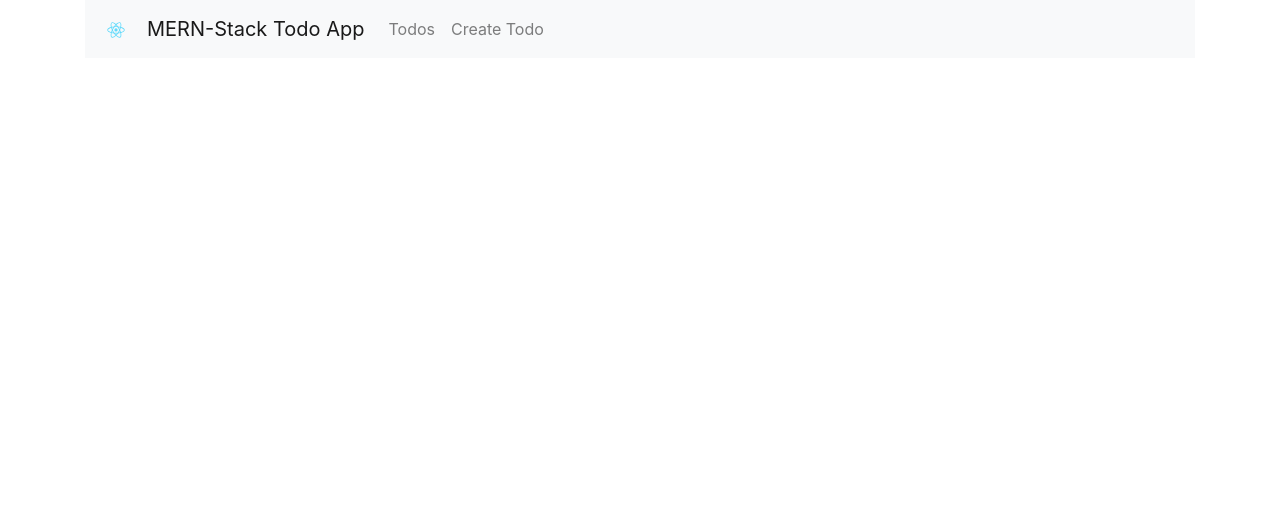
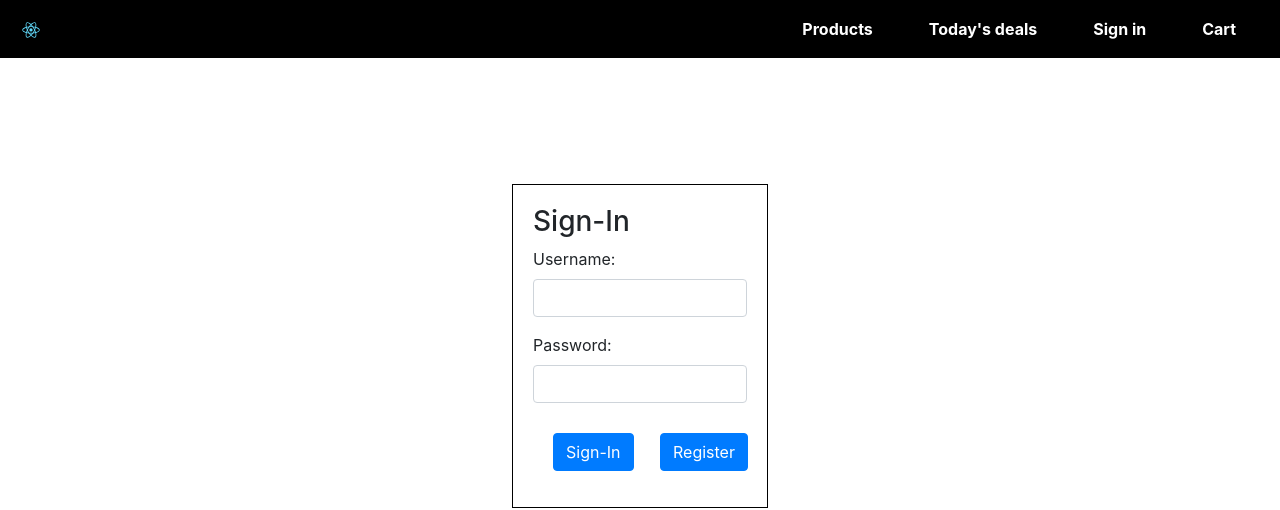
Before and after one commit to saipavani68/Ecommerce-App, a React (Create React App) app: page /signIn in a window 1280 px wide. Shown: the top 510 px of the page. Built offline with nearby package versions, Linux system fonts and the light colour scheme.

Commit message:
added styling for header

```diff
--- a/src/App.css
+++ b/src/App.css
@@ -14,7 +14,7 @@
 }
 
 .App-header {
-  background-color: #282c34;
+  background-color: #b9b9b9;
   min-height: 100vh;
   display: flex;
   flex-direction: column;
@@ -28,6 +28,25 @@
   color: #61dafb;
 }
 
+.navbar-nav {
+  float: right;
+}
+.navbar-light {
+  background-color: black;
+}
+
+.navbar-expand-lg .navbar-collapse {
+  display: block !important;
+}
+
+.navbar-item {
+  margin: 0px 20px;
+}
+.nav-link {
+  color: white !important;
+  font-weight: bold;
+}
+
 @keyframes App-logo-spin {
   from {
     transform: rotate(0deg);
--- a/src/App.js
+++ b/src/App.js
@@ -14,25 +14,30 @@ class App extends Component {
   render() {
     return (
       <Router>
-        <div className="container">
-          <nav className="navbar navbar-expand-lg navbar-light bg-light">
+        <div>
+          <nav className="navbar navbar-expand-lg navbar-light">
             <a className="navbar-brand" href="https://codingthesmartway.com" target="_blank">
               <img src={logo} width="30" height="30" alt="CodingTheSmartWay.com" />
             </a>
-            <Link to="/" className="navbar-brand">MERN-Stack Todo App</Link>
             <div className="collpase navbar-collapse">
               <ul className="navbar-nav mr-auto">
                 <li className="navbar-item">
-                  <Link to="/" className="nav-link">Todos</Link>
+                  <Link to="/products" className="nav-link">Products</Link>
                 </li>
                 <li className="navbar-item">
-                  <Link to="/create" className="nav-link">Create Todo</Link>
+                  <Link to="/deals" className="nav-link">Today's deals</Link>
+                </li>
+                <li className="navbar-item">
+                  <Link to="/signIn" className="nav-link">Sign in</Link>
+                </li>
+                <li className="navbar-item">
+                  <Link to="/cart" className="nav-link">Cart</Link>
                 </li>
               </ul>
             </div>
           </nav>
           <br/>
-          <Route path="/" exact component={SignIn} />
+          <Route path="/signIn" exact component={SignIn} />
           <Route path="/edit/:id" component={EditTodo} />
           <Route path="/create" component={CreateTodo} />
           <Route path="/register" component={Registration} />
--- a/src/components/form.css
+++ b/src/components/form.css
@@ -3,7 +3,7 @@
     margin-right: auto;
     margin-top: 8%;
     border: 1px solid black;
-    width: 30%;
+    width: 20%;
     padding: 20px;
 }
 
```
Also changed, not shown: 1 other file (tests, documents, lock files or other folders).
